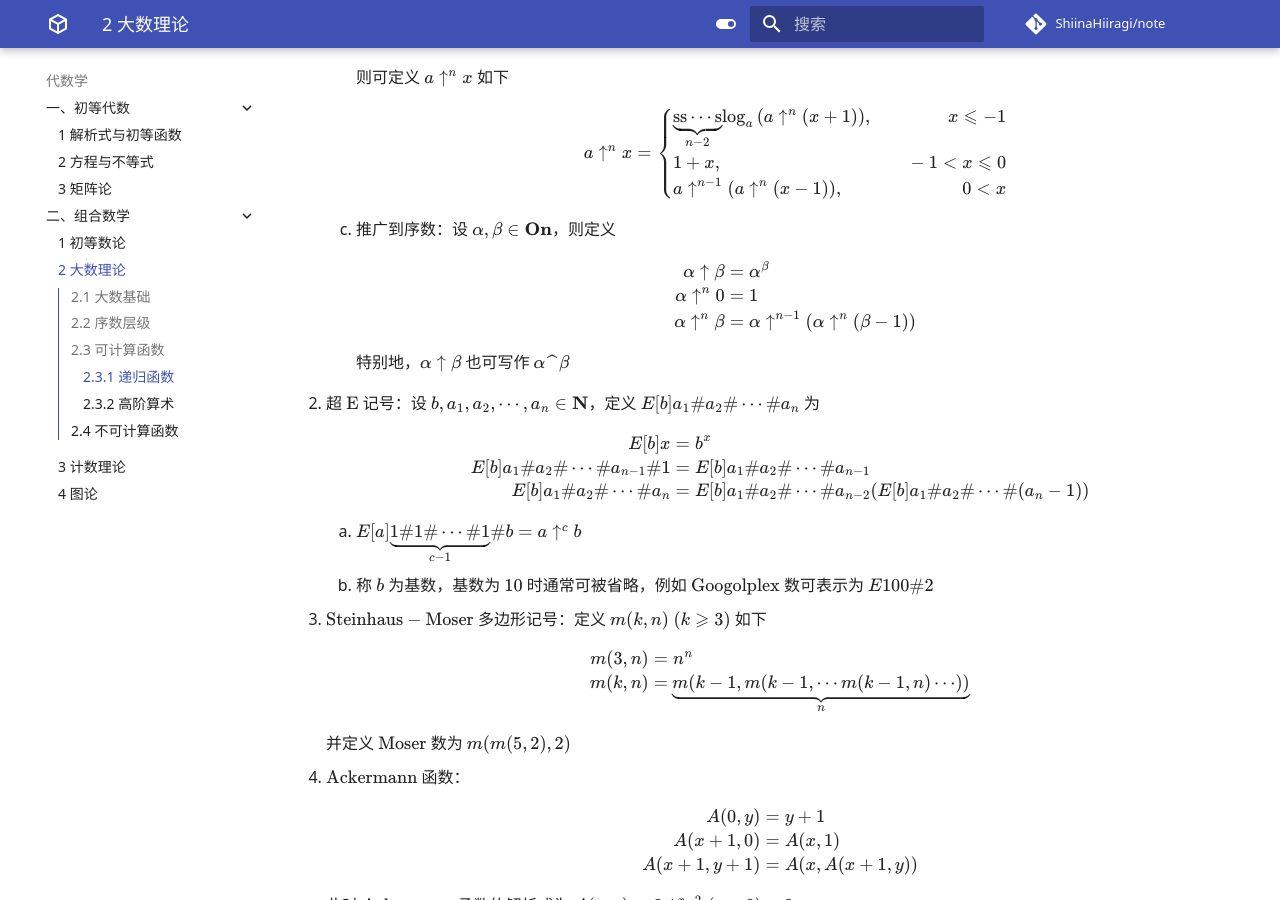
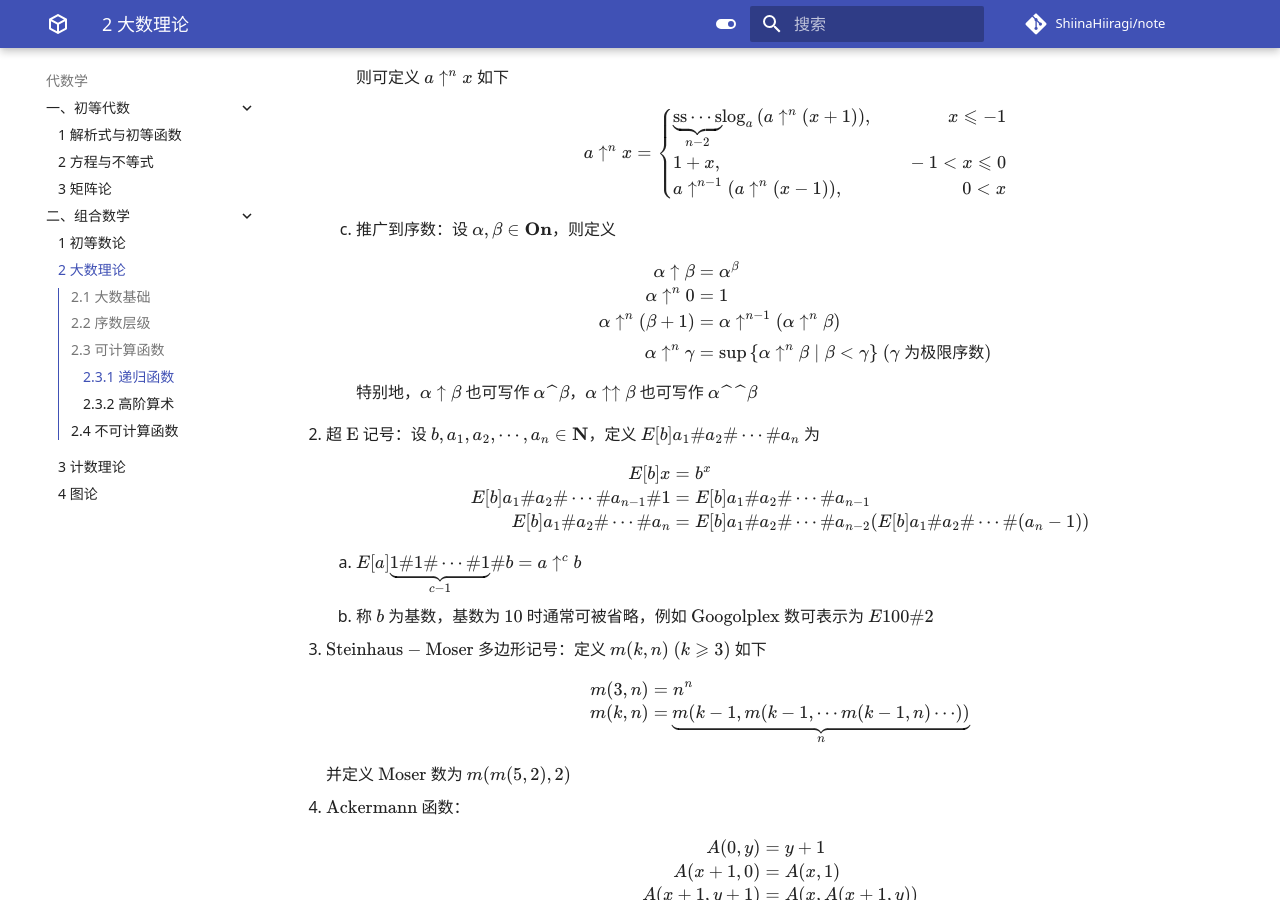
Before and after one commit to ShiinaHiiragi/note, an MkDocs documentation site: the page built from docs/alg/comb/gg.md, in a window 1280 px wide and 900 px high, scrolled down 4965 px. Built offline with MkDocs 1.6.1 and Material for MkDocs 9.7.7, drawn with Linux system fonts in a browser that asks for light colours; comment, search, counter and statistics services are not loaded.

Commit message:
fix def of ord arrow

```diff
--- a/docs/alg/comb/gg.md
+++ b/docs/alg/comb/gg.md
@@ -254,11 +254,12 @@
         \begin{aligned}
         \alpha \uparrow \beta & = \alpha^\beta \\
         \alpha \uparrow^n 0 & = 1 \\
-        \alpha \uparrow^n \beta & = \alpha \uparrow^{n-1} (\alpha \uparrow^n (\beta - 1))
+        \alpha \uparrow^n (\beta + 1) & = \alpha \uparrow^{n-1} (\alpha \uparrow^n \beta) \\
+        \alpha \uparrow^n \gamma & = \sup \left\{\alpha \uparrow^{n} \beta \mid \beta < \gamma \right\} \ (\gamma \textsf{ 为极限序数})
         \end{aligned}
         $$
 
-        特别地，$\alpha \uparrow \beta$ 也可写作 $\alpha \widehat{\ \ \ } \beta$
+        特别地，$\alpha \uparrow \beta$ 也可写作 $\alpha \widehat{\ \ \ } \beta$，$\alpha \uparrow \uparrow \beta$ 也可写作 $\alpha \widehat{\ \ \ } \widehat{\ \ \ } \beta$
 
 2. 超 $\text{E}$ 记号：设 $b, a_1, a_2, \cdots, a_n \in \mathbf N$，定义 $E[b] a_1 \# a_2 \# \cdots \# a_n$ 为
 
```
Also changed, not shown: other parts of docs/alg/comb/gg.md (+2 -2 lines).
